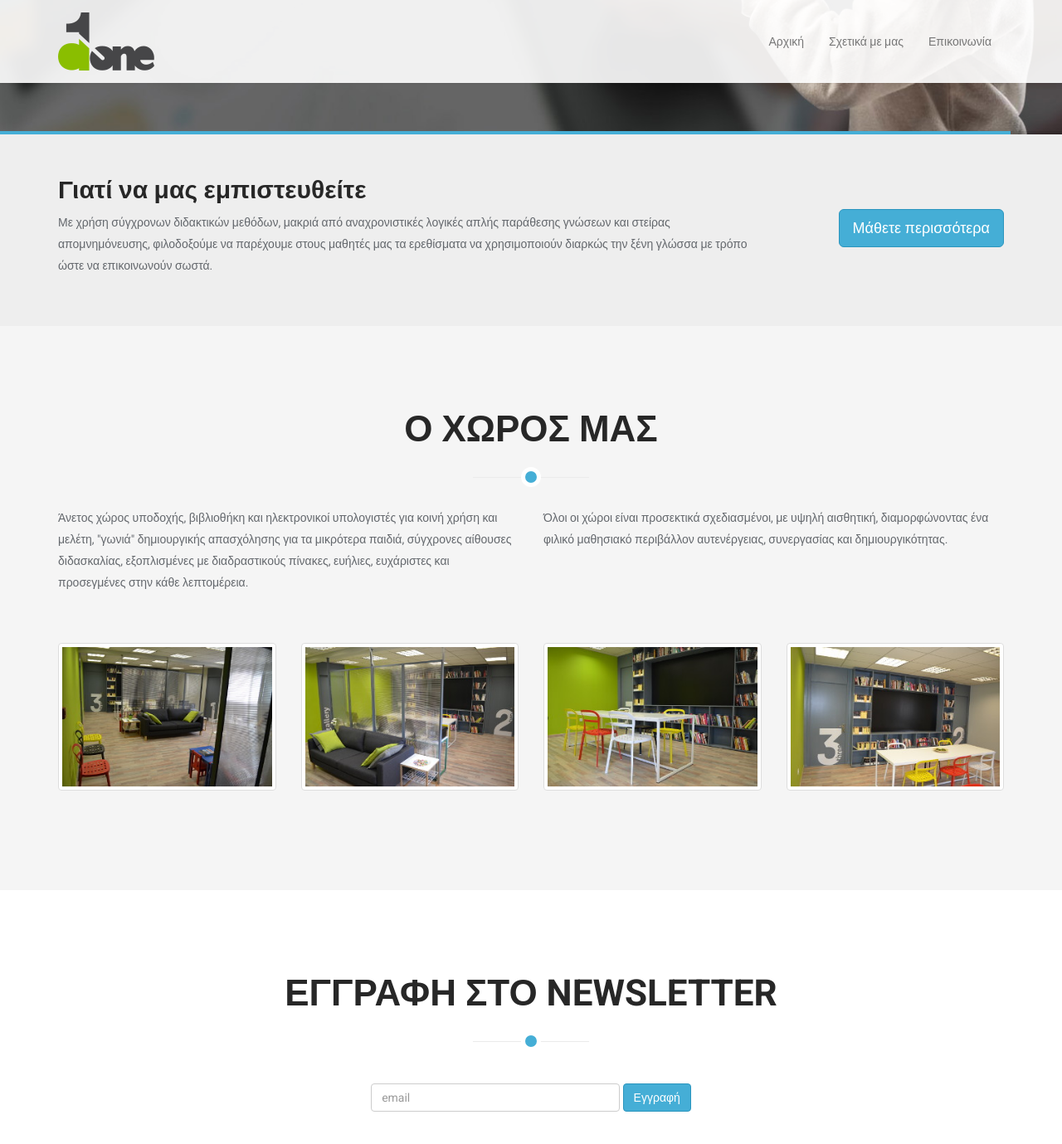
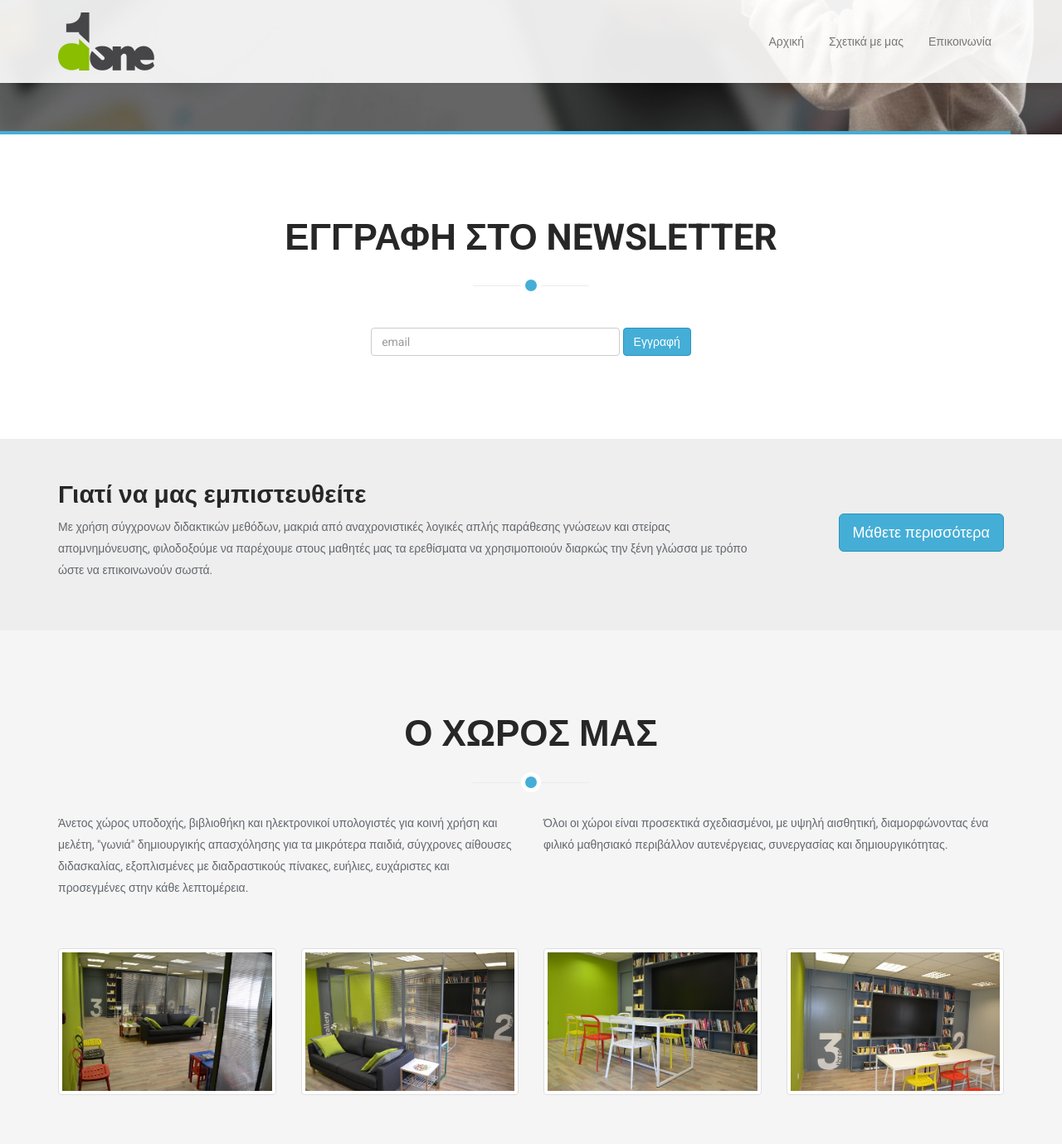
Before and after one commit to Codefully/done, a Jekyll site: the page built from index.html, in a window 1280 px wide and 1400 px high, scrolled down 496 px. Shown: the top 1379 px of the window at 83% size. Built offline with Jekyll 4.4.1, drawn with Linux system fonts in a browser that asks for light colours; part of the change alters nothing that is shown.

```diff
--- a/index.html
+++ b/index.html
@@ -4,7 +4,7 @@ title: "Διακομόπουλος Γιάννης - Αγγλικά - Γερμα
 ---
 
 {% include carousel.html %}
+{% include newsletter.html %}
 {% include cta.html %}
 {% include portfolio.html %}
-{% include newsletter.html %}
 {% include contact.html %}
```
